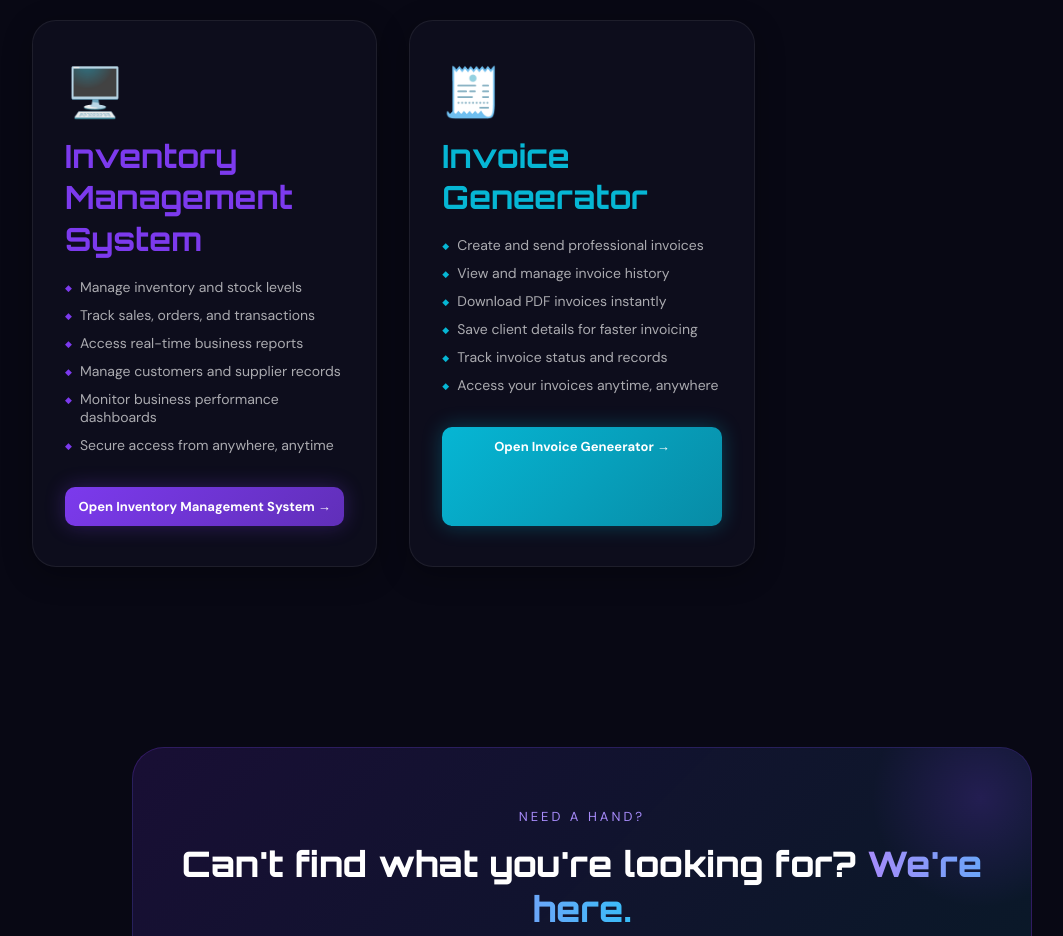
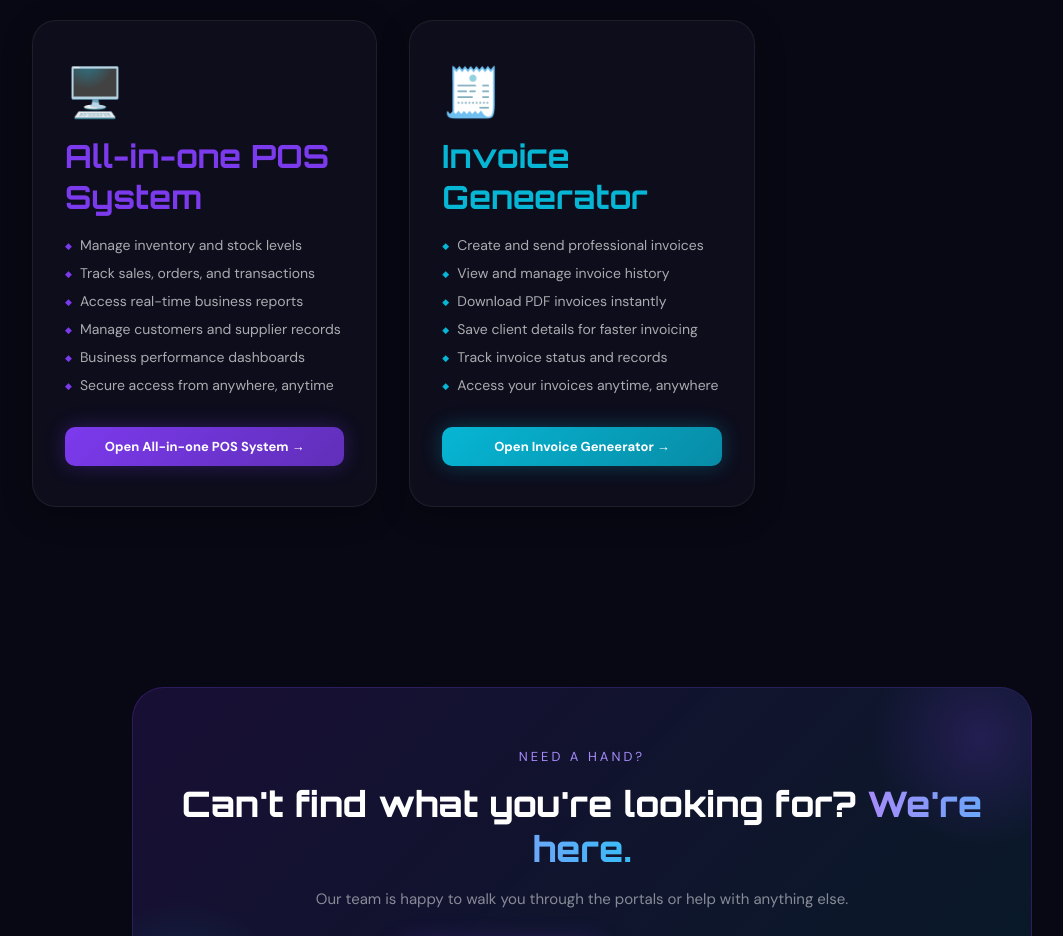
Before and after one commit to KrishanHimesh/Technovia, a React (Vite) app: page /apps in a window 1280 px wide. Shown: the part 860-1796 px from the top of the page, without its empty margins (58-1121 px from the left). Built offline with nearby package versions, Linux system fonts and the light colour scheme.

Commit message:
init commit - 150626_v2

```diff
--- a/src/pages/Apps.jsx
+++ b/src/pages/Apps.jsx
@@ -5,7 +5,7 @@ import { useInView, usePageMeta } from '../index.js'
 const APPS = [
   {
     id: 'app',
-    label: 'Inventory Management System',
+    label: 'All-in-one POS System',
     icon: '🖥️',
     url: 'https://app.technovia.com.au',
     colorClass: 'color-purple',
@@ -16,7 +16,7 @@ const APPS = [
       'Track sales, orders, and transactions',
       'Access real-time business reports',
       'Manage customers and supplier records',
-      'Monitor business performance dashboards',
+      'Business performance dashboards',
       'Secure access from anywhere, anytime'
     ],
   },
```
